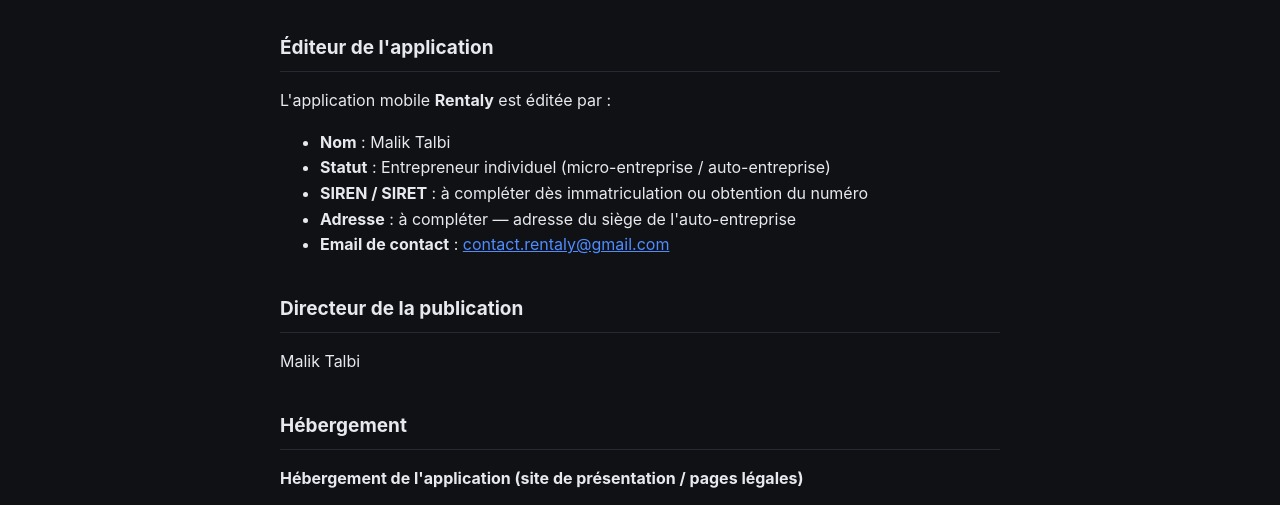
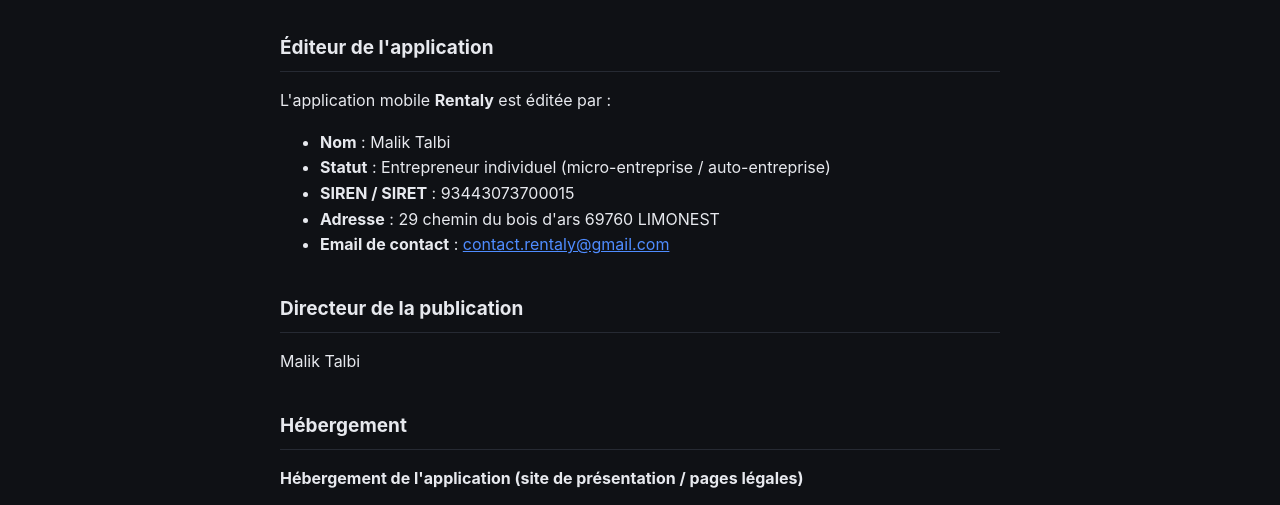
Before and after one commit to lyson-rentaly/rentaly-legal, a plain HTML site: page mentions-legales/index.html in a window 1280 px wide. Shown: the part 245-750 px from the top of the page. Drawn offline with Linux system fonts and the light colour scheme.

Commit message:
mise à jour des infos entreprises et suppression compte

```diff
--- a/mentions-legales/index.html
+++ b/mentions-legales/index.html
@@ -30,8 +30,8 @@
   <ul>
     <li><strong>Nom</strong> : Malik Talbi</li>
     <li><strong>Statut</strong> : Entrepreneur individuel (micro-entreprise / auto-entreprise)</li>
-    <li><strong>SIREN / SIRET</strong> : à compléter dès immatriculation ou obtention du numéro</li>
-    <li><strong>Adresse</strong> : à compléter — adresse du siège de l'auto-entreprise</li>
+    <li><strong>SIREN / SIRET</strong> : 	93443073700015</li>
+    <li><strong>Adresse</strong> : 29 chemin du bois d'ars 69760 LIMONEST</li>
     <li><strong>Email de contact</strong> : <a href="mailto:contact.rentaly@gmail.com">contact.rentaly@gmail.com</a></li>
   </ul>
 
```
Also changed, not shown: suppression-compte/index.html (+1 -1 lines).
